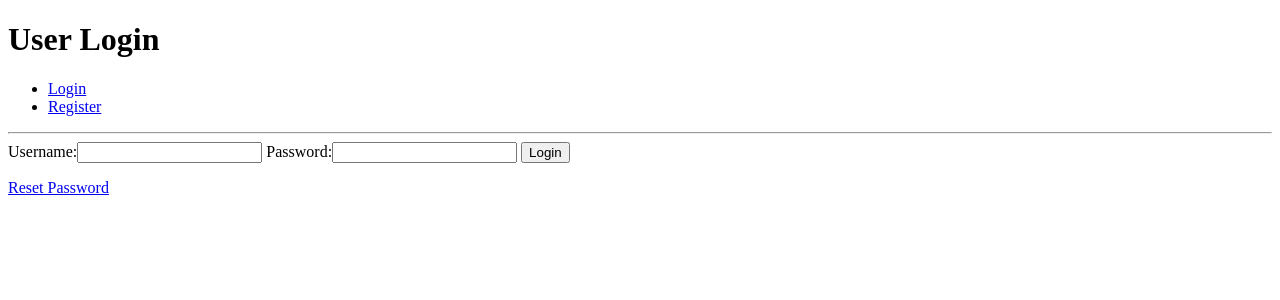
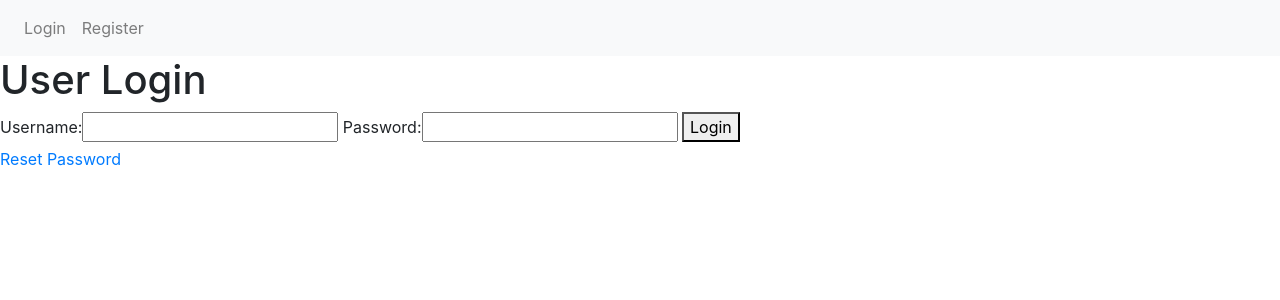
Before and after one commit to kescardoso/kika-django-auth, a Django app: page /accounts/login/ in a window 1280 px wide. Shown: the top 300 px of the page. Run offline with Django 3.2, Linux system fonts and the light colour scheme; some libraries are stand-ins or nearby versions.

Commit message:
Add navbar

```diff
--- a/templates/base.html
+++ b/templates/base.html
@@ -5,24 +5,27 @@
     <meta name="viewport" content="width=device-width, initial-scale=1.0">
     <meta http-equiv="X-UA-Compatible" content="ie=edge">
     <title>{% block page_title %}{% endblock %}</title>
+
+    <!-- Bootstrap CSS -->
+    <link rel="stylesheet" href="https://stackpath.bootstrapcdn.com/bootstrap/4.5.0/css/bootstrap.min.css" integrity="sha384-9aIt2nRpC12Uk9gS9baDl411NQApFmC26EwAOH8WgZl5MYYxFfc+NcPb1dKGj7Sk" crossorigin="anonymous">
+
 </head>
 <body>
 
+     <nav class="navbar navbar-expand-lg navbar-light bg-light">
+        <ul class="navbar-nav mr-auto">
+            {% if user.is_authenticated %}
+                <li class="nav-item"><a class="nav-link" href="{% url 'profile' %}">Profile</a></li>
+                <li class="nav-item"><a class="nav-link" href="{% url 'logout' %}">Logout</a></li>
+            {% else %}
+                <li class="nav-item"><a class="nav-link" href="{% url 'login' %}">Login</a></li>
+                <li class="nav-item"><a class="nav-link" href="{% url 'registration' %}">Register</a></li>
+            {% endif %}
+        </ul>
+    </nav>
+
     <h1>{% block page_heading %} {% endblock %}</h1>
 
-    <nav>
-        <ul>
-            {% if user.is_authenticated %}
-                <li><a href="{% url 'profile' %}">Profile</a></li>
-                <li><a href="{% url 'logout' %}">Logout</a></li>
-            {% else %}
-                <li><a href="{% url 'login' %}">Login</a></li>
-                <li><a href="{% url 'registration' %}">Register</a></li>
-            {% endif %}
-
-        </ul>
-    </nav>
-    <hr>
     {% if messages %}
     <div>
         {% for message in messages %}
@@ -33,5 +36,11 @@
 
     {% block content %}{% endblock %}
 
+<!-- Optional JavaScript -->
+<!-- jQuery first, then Popper.js, then Bootstrap JS -->
+<script src="https://code.jquery.com/jquery-3.5.1.slim.min.js" integrity="sha384-DfXdz2htPH0lsSSs5nCTpuj/zy4C+OGpamoFVy38MVBnE+IbbVYUew+OrCXaRkfj" crossorigin="anonymous"></script>
+<script src="https://cdn.jsdelivr.net/npm/popper.js@1.16.0/dist/umd/popper.min.js" integrity="sha384-Q6E9RHvbIyZFJoft+2mJbHaEWldlvI9IOYy5n3zV9zzTtmI3UksdQRVvoxMfooAo" crossorigin="anonymous"></script>
+<script src="https://stackpath.bootstrapcdn.com/bootstrap/4.5.0/js/bootstrap.min.js" integrity="sha384-OgVRvuATP1z7JjHLkuOU7Xw704+h835Lr+6QL9UvYjZE3Ipu6Tp75j7Bh/kR0JKI" crossorigin="anonymous"></script>
+
 </body>
 </html>
```
